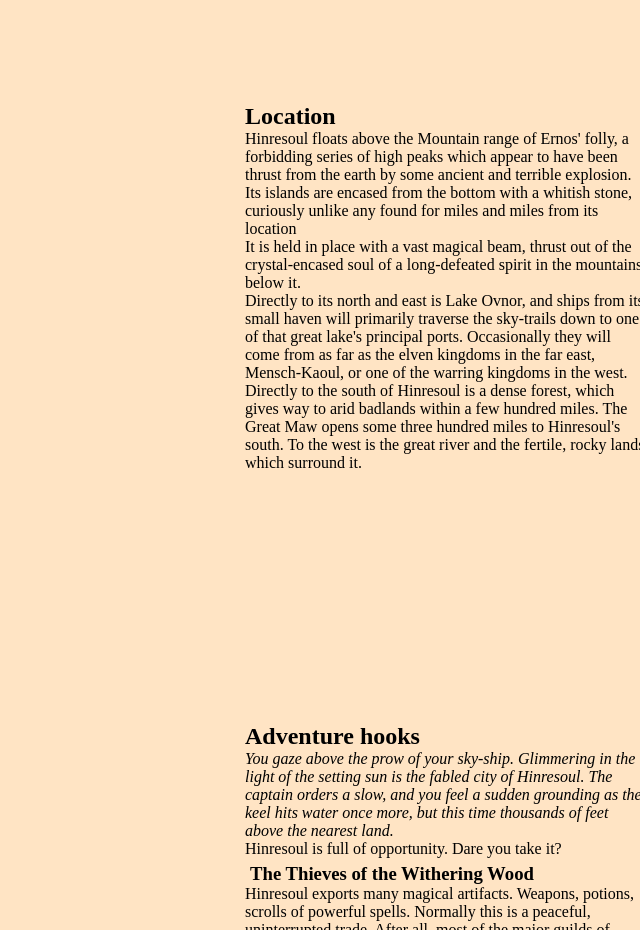
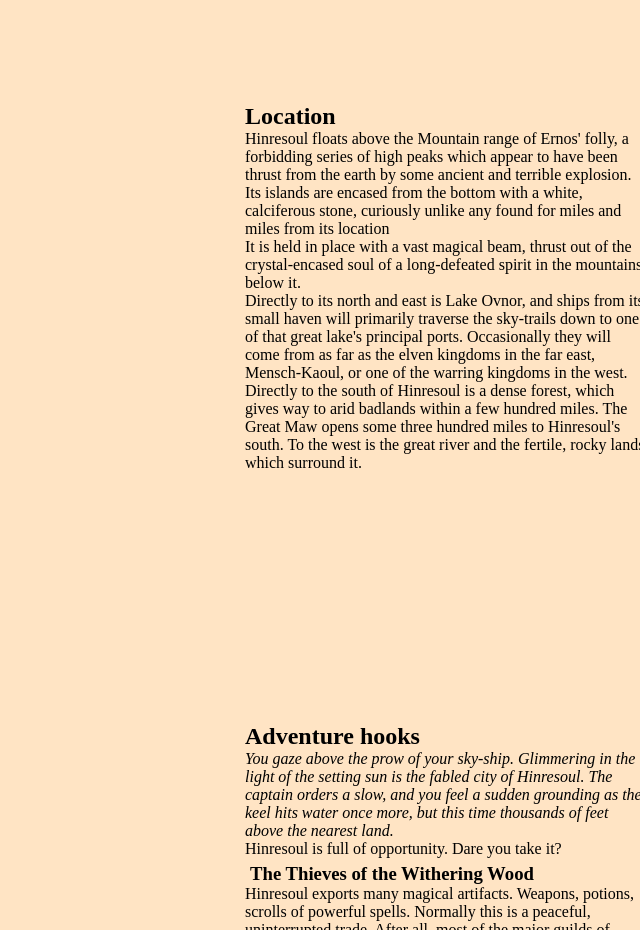
Before and after one commit to skies-shaper/D-D-Hinresoul, a plain HTML site: page index.html in a window 1280 px wide. Shown: the part 1320-2250 px from the top of the page, without its empty margins (640-1280 px from the left). Drawn offline with Linux system fonts and the light colour scheme; a web font is replaced by a local one.

Commit message:
Update index.html
minor changes

```diff
--- a/index.html
+++ b/index.html
@@ -244,7 +244,7 @@
 </div>
 <div class="content" id="content-location">
     <h2>Location</h2>
-    <p>Hinresoul floats above the Mountain range of Ernos' folly, a forbidding series of high peaks which appear to have been thrust from the earth by some ancient and terrible explosion. Its islands are encased from the bottom with a whitish stone, curiously unlike any found for miles and miles from its location</p>
+    <p>Hinresoul floats above the Mountain range of Ernos' folly, a forbidding series of high peaks which appear to have been thrust from the earth by some ancient and terrible explosion. Its islands are encased from the bottom with a white, calciferous stone, curiously unlike any found for miles and miles from its location</p>
     <p>It is held in place with a vast magical beam, thrust out of the crystal-encased soul of a long-defeated spirit in the mountains below it.</p>
     <p>Directly to its north and east is Lake Ovnor, and ships from its small haven will primarily traverse the <a>sky-trails</a> down to one of that great lake's principal ports. Occasionally they will come from as far as the elven kingdoms in the far east, Mensch-Kaoul, or one of the warring kingdoms in the west.</p>
     <p>Directly to the south of Hinresoul is a dense forest, which gives way to arid badlands within a few hundred miles. The <a>Great Maw</a> opens some three hundred miles to Hinresoul's south. To the west is the great river and the fertile, rocky lands which surround it.</p>
```
